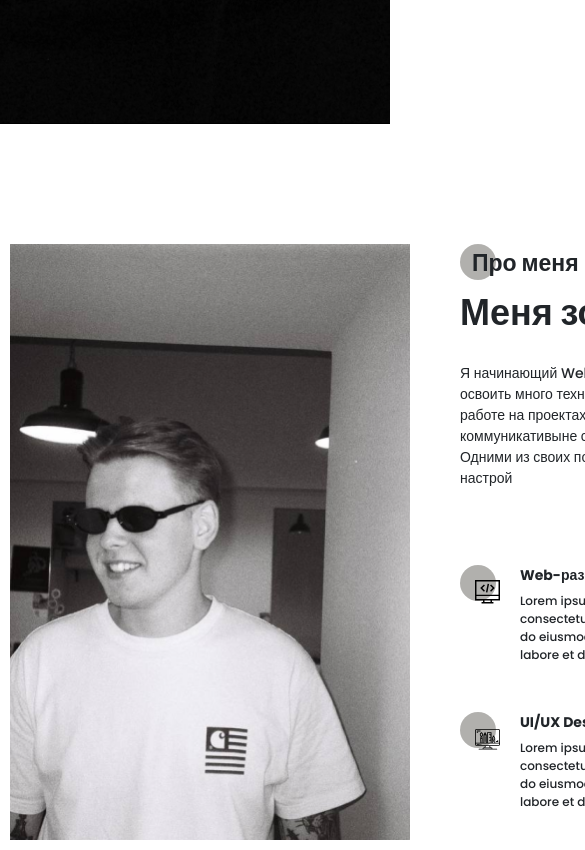
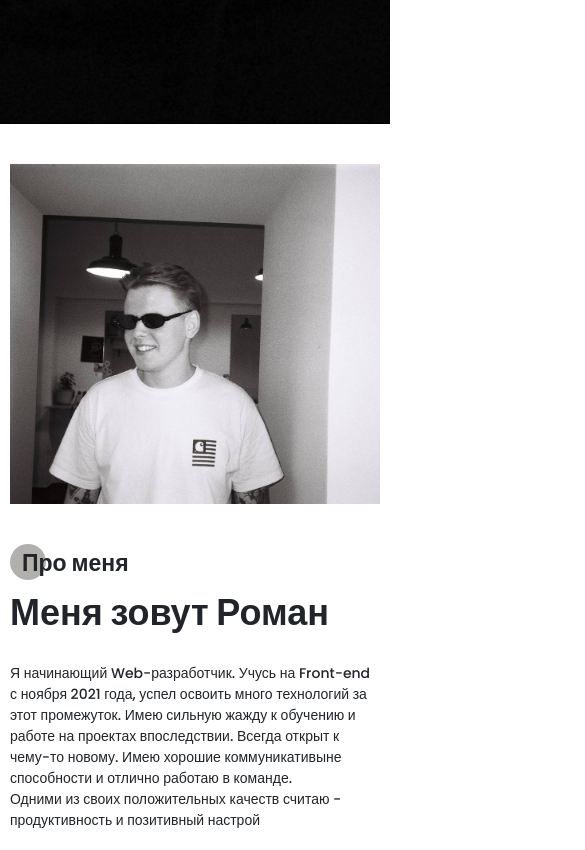
Before and after one commit to SknarRoman/portfolio, a website: page src/index.html in a window 390 px wide. Shown: the part 720-1570 px from the top of the page, 585 px wide, since content can reach past the window. Drawn offline with Linux system fonts and the light colour scheme.

Commit message:
Another changes in adaptive 2

```diff
--- a/src/index.html
+++ b/src/index.html
@@ -119,7 +119,7 @@
         <div class="container">
             <div class="about__wrapper">
                 <div class="about__photo">
-                    <img src="img/photo.png" alt="photo">
+                    <img src="img/koop.jpg" alt="photo">
                 </div>
                 <div class="about__descr">
                     <h2 class="title title_fz16 about__title">Про меня</h2>
@@ -178,7 +178,7 @@
         </div>
     </section>
 
-    <!-- <section class="resume">
+     <section class="resume">
         <div class="container">
             <h2 class="resume__title">Опыт</h2>
             <div class="resume__subtitle">Чем я буду полезен</div>
@@ -246,7 +246,7 @@
             </div>
     </section>
 
-    <section class="skills">
+    <!-- <section class="skills">
         <div class="container">
             <div class="skills__header">Навыки</div>
             <div class="skills__title">Что я использую в работе</div>
@@ -461,7 +461,7 @@
                 </div>
             </div>
         </div>
-    </section> -->
+    </section>  -->
 
 
 
--- a/src/sass/blocks/_about.scss
+++ b/src/sass/blocks/_about.scss
@@ -12,6 +12,8 @@
         grid-row: 1/3;
         img {
             width: 100%;
+            height: 100%;
+            object-fit:cover;
         }
     }
     &__descr {
--- a/src/sass/blocks/_media.scss
+++ b/src/sass/blocks/_media.scss
@@ -10,8 +10,17 @@
     }
     .about{
         &__wrapper{
-            grid-template-columns: 400px 570px;
-            column-gap: 50px;
+            grid-template-columns: 400px 520px;
+            column-gap: 40px;
+        }
+        &__skills{
+            column-gap: 20px;
+            grid-template: repeat(2,minmax(115px,auto))/repeat(2,250px);
+            &-item{
+                grid-template-columns: 40px 195px;
+                column-gap: 20px;
+                column-gap: 15px;
+            }
         }
     }
 
@@ -24,7 +33,19 @@
     .sidepanel{
         display: none;
     }
-
+    .about{
+        &__wrapper{
+            grid-template-columns: 300px 380px;
+        }
+        &__skills{
+            grid-template-columns: 360px;
+            grid-auto-rows: minmax(115px, auto);
+            &-item{
+                grid-template-columns: 40px 320px;
+                column-gap: 20px;
+            }
+        }
+    }
 }
 
 @media (max-width: 768px){
@@ -44,6 +65,27 @@
             line-height: 39px;
         }
     }
+    .about{
+        padding-top: 40px;
+        &__wrapper{
+            grid-template: 400px auto auto / 1fr;
+        }
+        &__skills{
+            grid-template-columns: repeat(2, 260px);
+            &-item{
+                grid-template-columns: 40px 200px;
+                column-gap: 20px;
+            }
+        }
+        &__photo{
+            grid-row: unset;
+        }
+        // &__webtitle{
+        //     font-size: 19px;
+        // }
+    }
+
+
 }
 
 @media (max-width: 576px){
@@ -68,5 +110,13 @@
             padding-left: 20px;
         }
     }
+    .about{
+        &__wrapper{
+            grid-template: 340px auto auto / 1fr;
+        }
+        &__skills{
+            grid-template-columns: 1fr;
+        }
+    }
 
 }
```
Also changed, not shown: src/css/style.min.css, src/img/koop.jpg (added).
